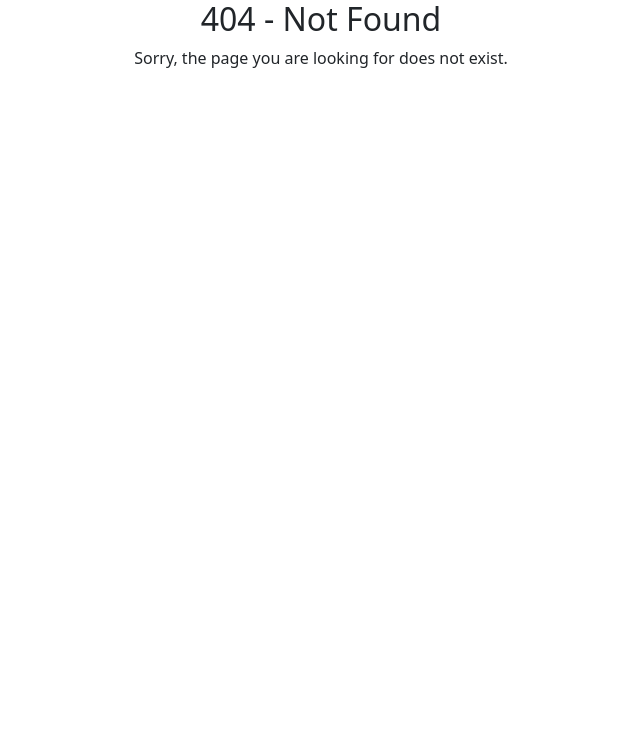
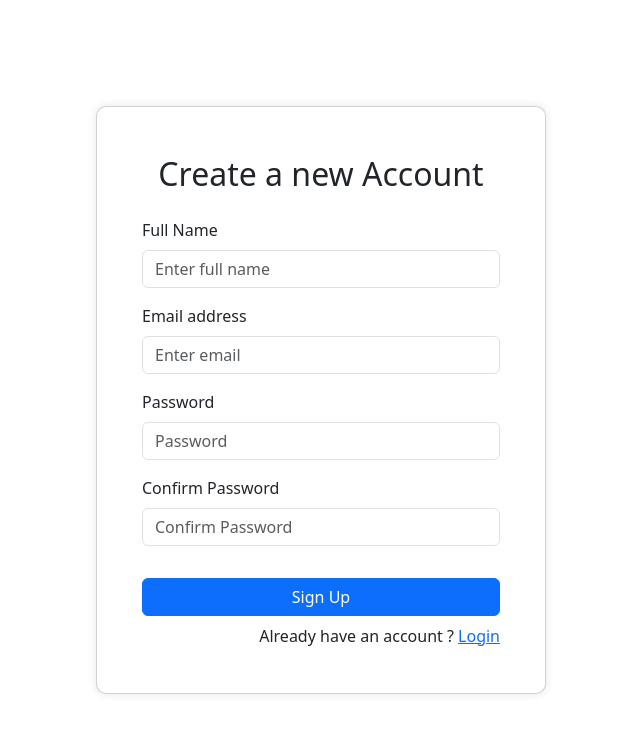
Before and after one commit to vishal38722/chatApp-Django-React, a React (Create React App) app in the folder frontend/: page /signup in a window 1280 px wide. Before the commit this address had no page. Shown: the top 732 px of the page, without its empty margins (319-959 px from the left). Built offline with nearby package versions, Linux system fonts and the light colour scheme.

Commit message:
added login/signup page

```diff
--- a/frontend/src/App.js
+++ b/frontend/src/App.js
@@ -6,6 +6,8 @@ import {Toaster} from "react-hot-toast";
 import Home from './components/Home';
 import ForgotPassword from './components/ForgotPassword';
 import Error404 from './components/Error404';
+import SignUp from './components/SignUp';
+import Login from './components/Login';
 
 
 function App() {
@@ -16,7 +18,10 @@ function App() {
         <Routes>
           <Route path='/' element={<Home />}/>
           <Route path='/forgot-password' element={<ForgotPassword />} />
+          <Route path='/signup' element={<SignUp />} />
+          <Route path='/login' element={<Login />} />
           <Route path='*' element={<Error404 />} />
+
         </Routes>
       </BrowserRouter>
     </div>
--- /dev/null
+++ b/frontend/src/components/Login.js
@@ -0,0 +1,73 @@
+// Import necessary dependencies
+import React, { useState } from 'react';
+import '../css/auth.css';
+import { Link } from 'react-router-dom';
+
+const Login = () => {
+  const [formData, setFormData] = useState({
+    email: '',
+    password: '',
+  });
+
+  const handleInputChange = (event) => {
+    setFormData({ ...formData, [event.target.name]: event.target.value });
+  };
+
+  const handleSubmit = (e) => {
+    e.preventDefault();
+    // API calling
+    console.log('Form submitted:', formData);
+  };
+
+  return (
+    <div className="container">
+      <div className="card pt-5">
+        <h2 className="">Login to your Account</h2>
+        <form className="mt-3" onSubmit={handleSubmit}>
+          <div className="">
+            <label htmlFor="email" className="form-label">
+              Email address
+            </label>
+            <input
+              type="email"
+              className="form-control"
+              id="email"
+              placeholder="Enter email"
+              name="email"
+              value={formData.email}
+              onChange={handleInputChange}
+              required
+            />
+          </div>
+
+          <div className="">
+            <label htmlFor="password" className="form-label">
+              Password
+            </label>
+            <input
+              type="password"
+              className="form-control"
+              id="password"
+              placeholder="Password"
+              name="password"
+              value={formData.password}
+              onChange={handleInputChange}
+              required
+            />
+          </div>
+
+          <button type="submit" className=" mt-3 btn btn-primary">
+            Login
+          </button>
+          <div className="mt-2 d-flex justify-content-end">
+            <span>
+              Don't have an account? <Link to="/signup">SignUp</Link>
+            </span>
+          </div>
+        </form>
+      </div>
+    </div>
+  );
+};
+
+export default Login;
--- /dev/null
+++ b/frontend/src/components/SignUp.js
@@ -0,0 +1,108 @@
+// Import necessary dependencies
+import React, { useState } from 'react';
+import '../css/auth.css';
+import { Link } from 'react-router-dom';
+
+// Create SignUp component
+const SignUp = () => {
+  const [formData, setFormData] = useState({
+    fullName: '',
+    email: '',
+    password: '',
+    confirmPassword: '',
+  });
+
+  const handleInputChange = (event) => {
+    setFormData({ ...formData, [event.target.name]: event.target.value });
+  };
+
+  const handleSubmit = (e) => {
+    e.preventDefault();
+    // API calling
+    console.log('Form submitted:', formData);
+  };
+
+  return (
+    <div className="container">
+      <div className="card pt-5">
+        <h2 className="">Create a new Account</h2>
+        <form className="mt-3" onSubmit={handleSubmit}>
+          <div className="">
+            <label htmlFor="fullName" className="form-label">
+              Full Name
+            </label>
+            <input
+              type="text"
+              className="form-control"
+              id="fullName"
+              placeholder="Enter full name"
+              name="fullName"
+              value={formData.fullName}
+              onChange={handleInputChange}
+              required
+            />
+          </div>
+
+          <div className="">
+            <label htmlFor="email" className="form-label">
+              Email address
+            </label>
+            <input
+              type="email"
+              className="form-control"
+              id="email"
+              placeholder="Enter email"
+              name="email"
+              value={formData.email}
+              onChange={handleInputChange}
+              required
+            />
+          </div>
+
+          <div className="">
+            <label htmlFor="password" className="form-label">
+              Password
+            </label>
+            <input
+              type="password"
+              className="form-control"
+              id="password"
+              placeholder="Password"
+              name="password"
+              value={formData.password}
+              onChange={handleInputChange}
+              required
+            />
+          </div>
+
+          <div className="">
+            <label htmlFor="confirmPassword" className="form-label">
+              Confirm Password
+            </label>
+            <input
+              type="password"
+              className="form-control"
+              id="confirmPassword"
+              placeholder="Confirm Password"
+              name="confirmPassword"
+              value={formData.confirmPassword}
+              onChange={handleInputChange}
+              required
+            />
+          </div>
+
+          <button type="submit" className=" mt-3 btn btn-primary">
+            Sign Up
+          </button>
+          <div className="mt-2 d-flex justify-content-end">
+            <span>
+              Already have an account ? <Link to="/login">Login</Link>
+            </span>
+          </div>
+        </form>
+      </div>
+    </div>
+  );
+};
+
+export default SignUp;
--- /dev/null
+++ b/frontend/src/css/auth.css
@@ -0,0 +1,28 @@
+
+.container {
+    display: flex;
+    justify-content: center;
+    align-items: center;
+    height: 100vh;
+  }
+
+  .card {
+    width: 450px;
+    padding: 20px;
+    border-radius: 10px;
+    box-shadow: 0 0 10px rgba(0, 0, 0, 0.1);
+  }
+
+  form {
+    display: flex;
+    flex-direction: column;
+    margin: 0 25px 25px 25px;
+  }
+
+  .form-label {
+    display: flex;
+  }
+
+  .form-control {
+    margin-bottom: 16px;
+  }
```
